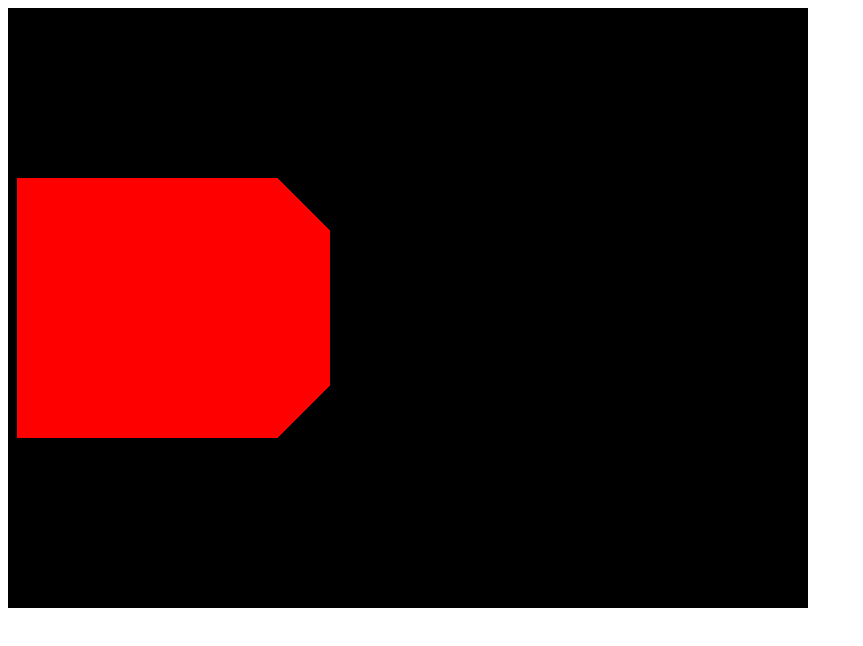
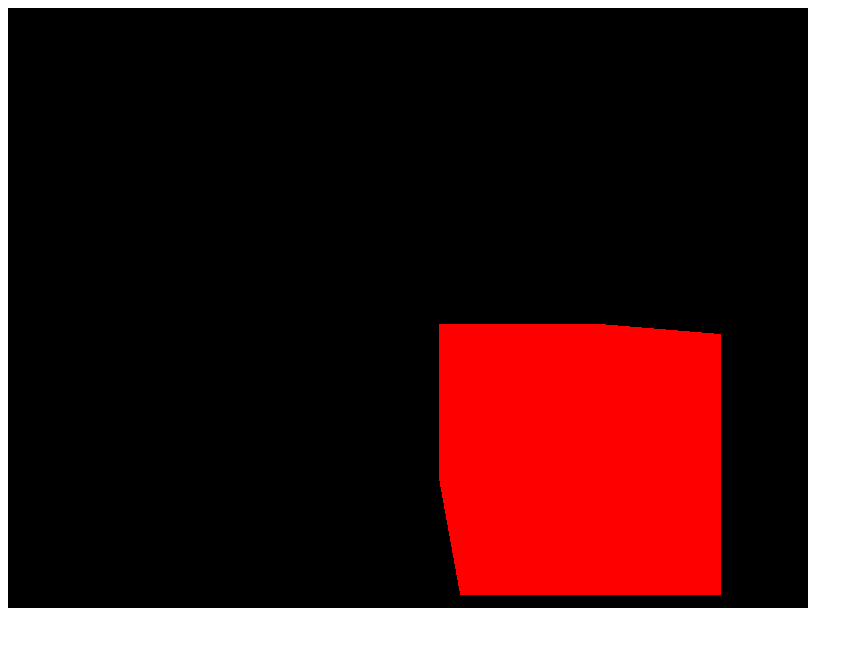
Before and after one commit to Ramneet04/ThreeJs, a website built with Vite: page index.html in a window 1280 px wide. Shown: the whole page, without its empty margins (0-863 px from the left). Built offline with nearby package versions, Linux system fonts and the light colour scheme.

Commit message:
mesh properties

```diff
--- a/index.html
+++ b/index.html
@@ -4,10 +4,7 @@
     <meta charset="UTF-8">
     <meta name="viewport" content="width=device-width, initial-scale=1.0">
     <title>Document</title>
-
-    <!-- <script src="https://cdnjs.cloudflare.com/ajax/libs/three.js/r128/three.min.js"></script> -->
-
-
+    <script src="https://cdnjs.cloudflare.com/ajax/libs/three.js/r128/three.min.js"></script>
 </head>
 <body>
     <canvas class="wgl"></canvas>
--- a/index.js
+++ b/index.js
@@ -1,20 +1,37 @@
-import * as THREE from 'three';
+// Import Three.js (ensure you have set up the import correctly in your environment)
+// import * as THREE from 'three';
+
+// Create a scene
 const scene = new THREE.Scene();
-const geometry = new THREE.BoxGeometry(2,2,2);
+
+// Create a box geometry and material
+const geometry = new THREE.BoxGeometry(1, 1, 1);
 const material = new THREE.MeshBasicMaterial({ color: "red" });
 
-const box = new THREE.Mesh(geometry,material);
-scene.add(box);
+// Create a mesh (geometry + material) and add it to the scene
+const mesh = new THREE.Mesh(geometry, material);
+scene.add(mesh);
+
+// Set box position at the center (default is already at (0, 0, 0))
+mesh.position.set(0.7, -0.6, 1);
+console.log(mesh.position.length());
+// Define the canvas size
 const size = {
     width: 800,
     height: 600
-}
-const camera = new THREE.PerspectiveCamera(75, size.width/size.height);
-camera.position.z=4;
-camera.position.x=2;
+};
+
+// Create a perspective camera
+const camera = new THREE.PerspectiveCamera(75, size.width / size.height);
+camera.position.z = 3; // Move the camera back to view the scene
 scene.add(camera);
 
+// Select the canvas from the DOM
 const canvas = document.getElementsByClassName("wgl")[0];
-const renderer = new THREE.WebGLRenderer({canvas:canvas});
-renderer.setSize(size.width,size.height);
+
+// Create the WebGL renderer
+const renderer = new THREE.WebGLRenderer({ canvas: canvas });
+renderer.setSize(size.width, size.height);
+
+// Render the scene with the camera
 renderer.render(scene, camera);
```
